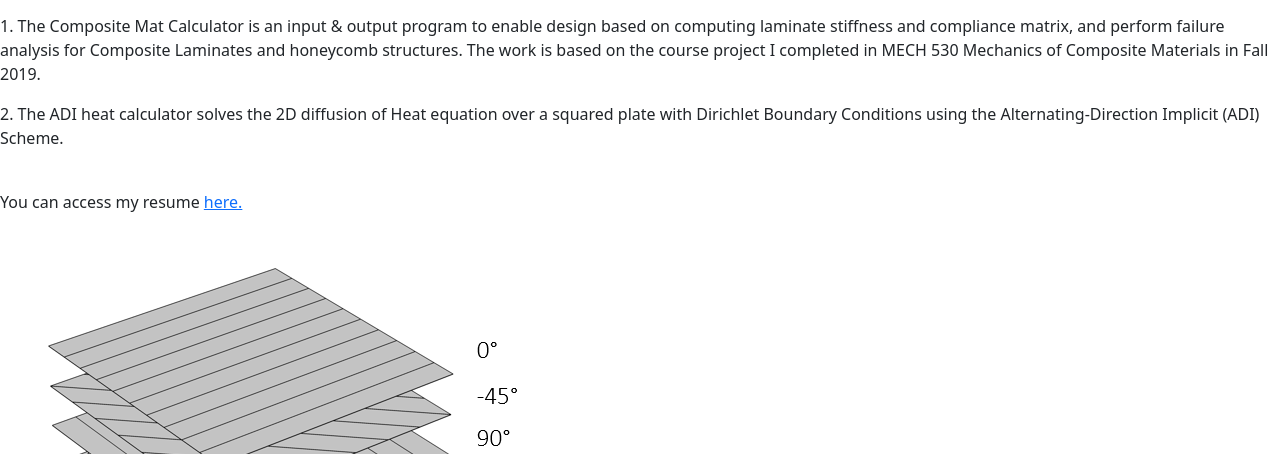
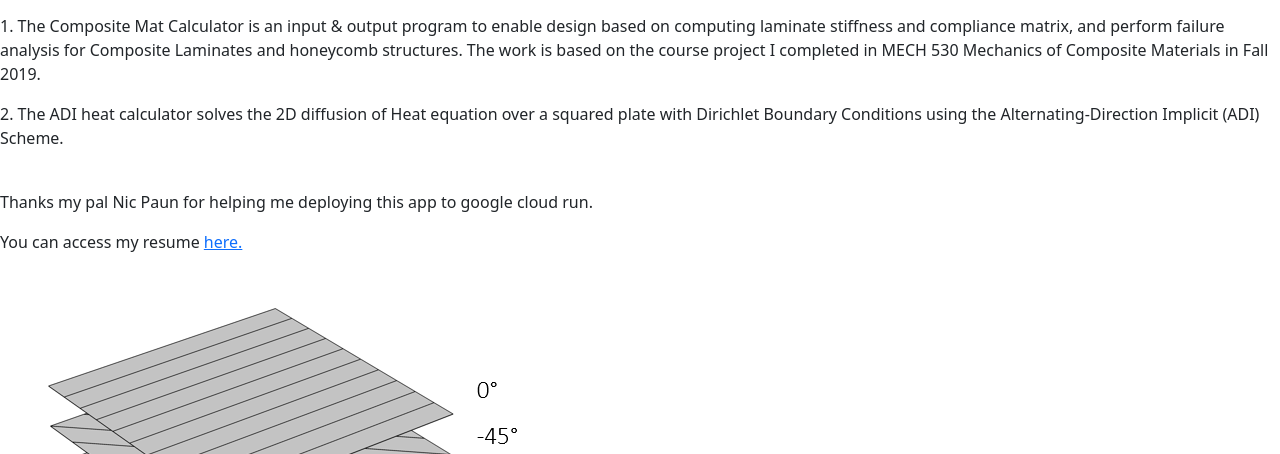
Before and after one commit to jasonzhou1997/flask_project, a Flask app: page /about in a window 1280 px wide. Shown: the part 164-618 px from the top of the page. Run offline with Flask 2, Linux system fonts and the light colour scheme.

Commit message:
Added name for contributor

```diff
--- a/templates/about.html
+++ b/templates/about.html
@@ -10,6 +10,7 @@
 The work is based on the course project I completed in MECH 530 Mechanics of Composite Materials in Fall 2019.</p>
 <p>2. The ADI heat calculator solves the 2D diffusion of Heat equation over a squared plate with Dirichlet Boundary Conditions using the Alternating-Direction Implicit (ADI) Scheme.</p>
 <br>
+<p>Thanks my pal Nic Paun for helping me deploying this app to google cloud run.</p>
 <p>You can access my resume <a href="https://github.com/jasonzhou1997/resume/blob/main/Zhou_Xinchen%20Resume.pdf">here.</a></p>
     <image src="{{ url_for('static', filename='images/composite_lam.png')}}"ALIGN=”left”/>
                   <image src="{{ url_for('static', filename='images/ADI_demo.png')}} "width = "800" height = "500"/>
```
